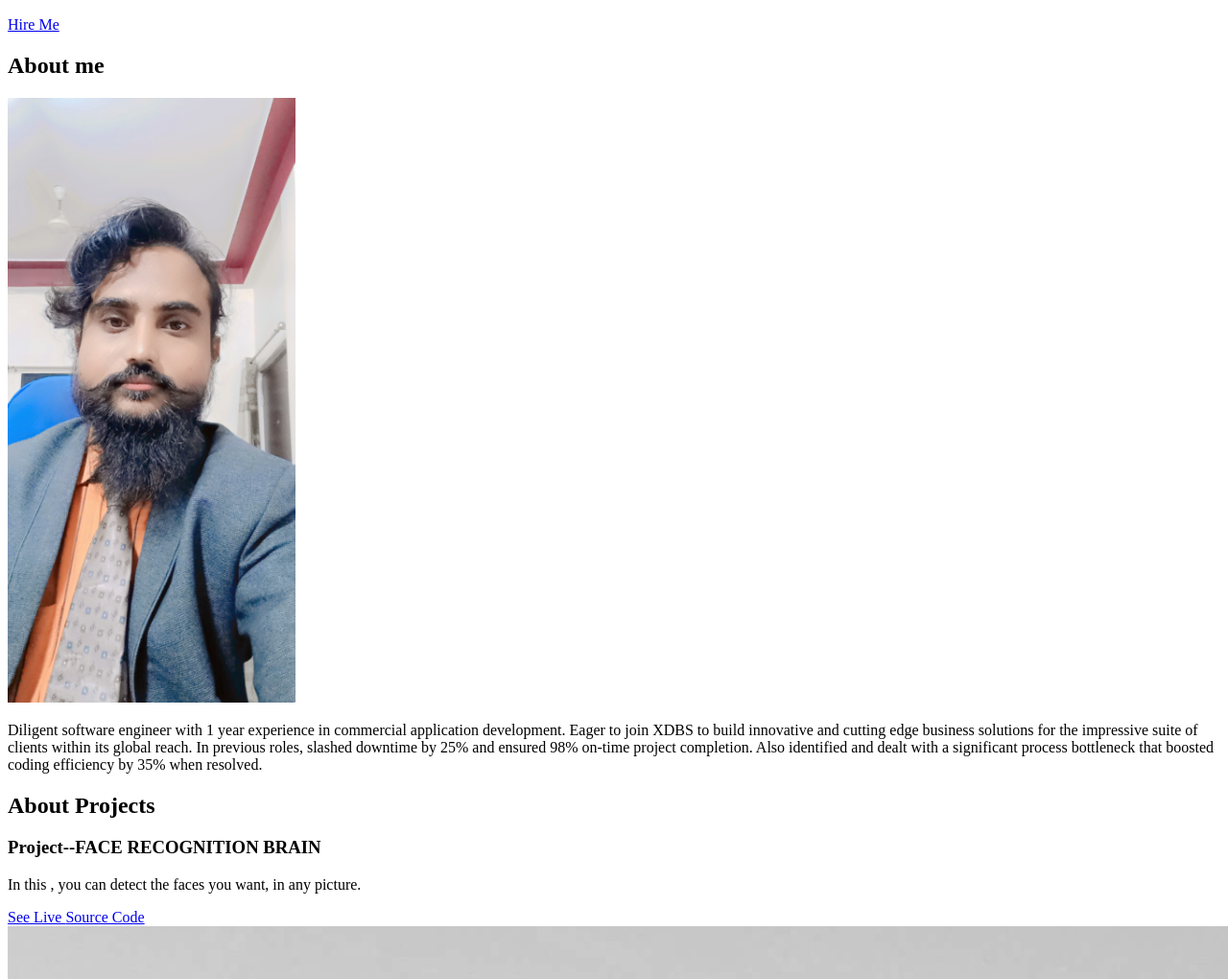
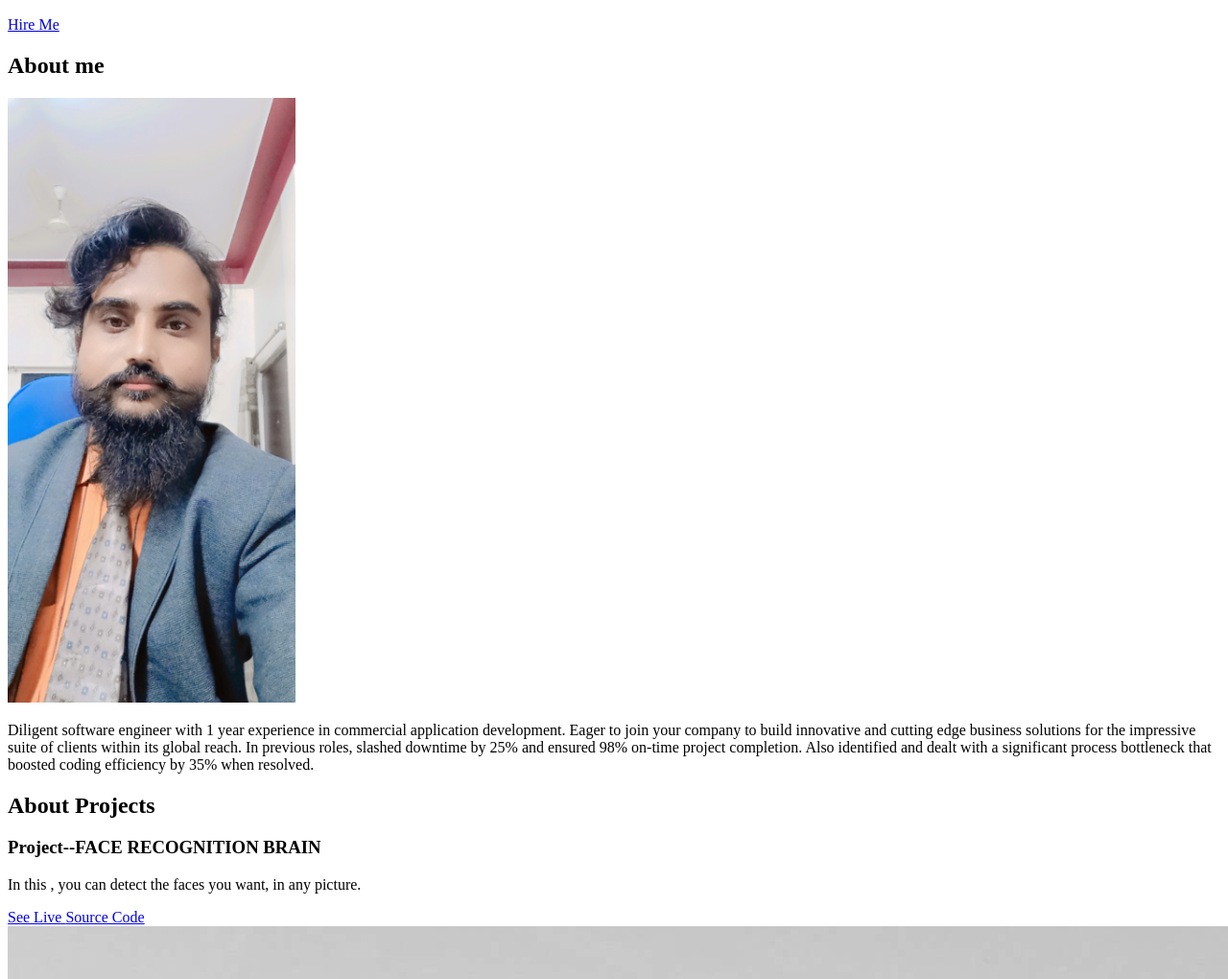
Before and after one commit to tysonmedora6/premi-re-application, a website with bundled scripts: page dist/index.html in a window 1280 px wide. Shown: the part 77-1097 px from the top of the page at 96% size. Built offline with nearby package versions, Linux system fonts and the light colour scheme; files whose address does not match are found by name.

Commit message:
Update index.html

```diff
--- a/dist/index.html
+++ b/dist/index.html
@@ -65,7 +65,7 @@
             <div class="about-wrapper__info load-hidden">
               <p class="about-wrapper__info-text">
                 Diligent software engineer with 1 year experience in commercial application development.
-                Eager to join XDBS to build innovative and cutting edge business solutions for the impressive suite of clients within its global reach.
+                Eager to join your company to build innovative and cutting edge business solutions for the impressive suite of clients within its global reach.
                 In previous roles,
                 slashed downtime by 25% and ensured 98% on-time project completion.
                 Also identified and dealt with a significant process bottleneck
```
